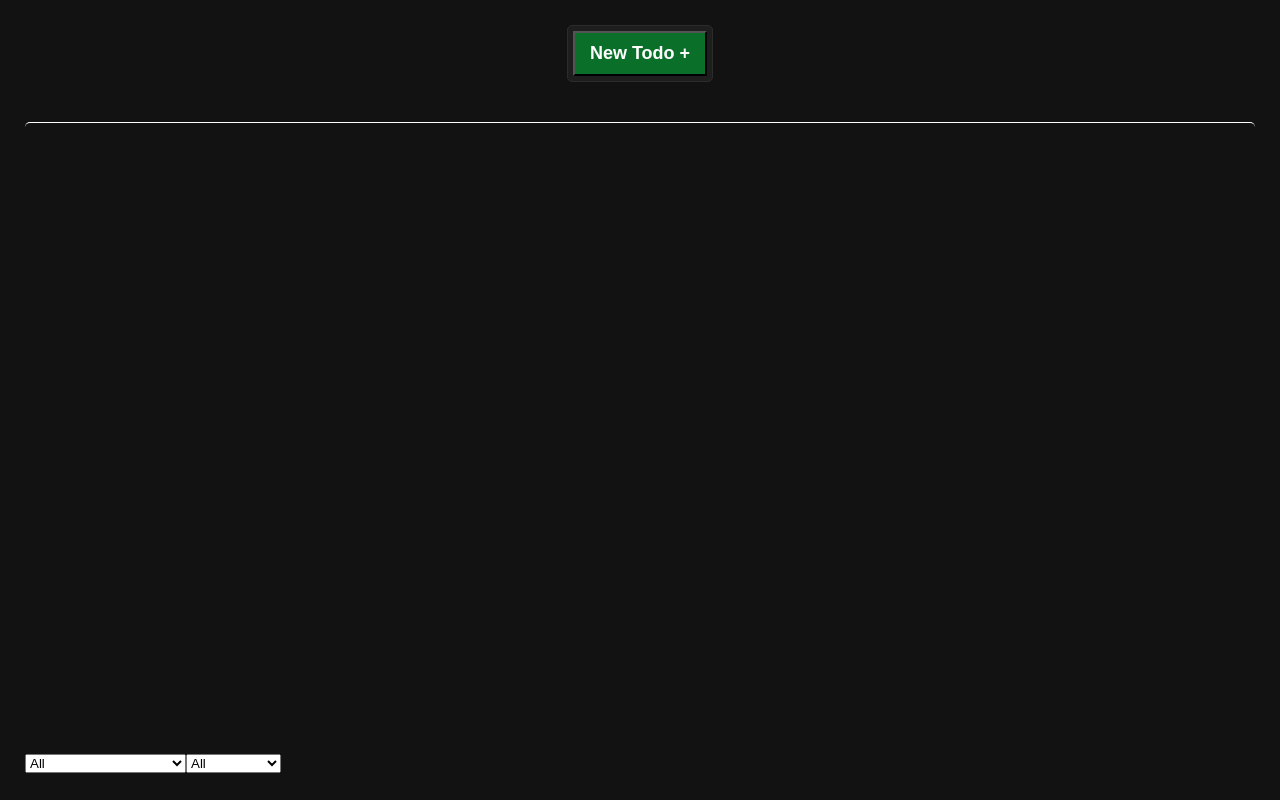
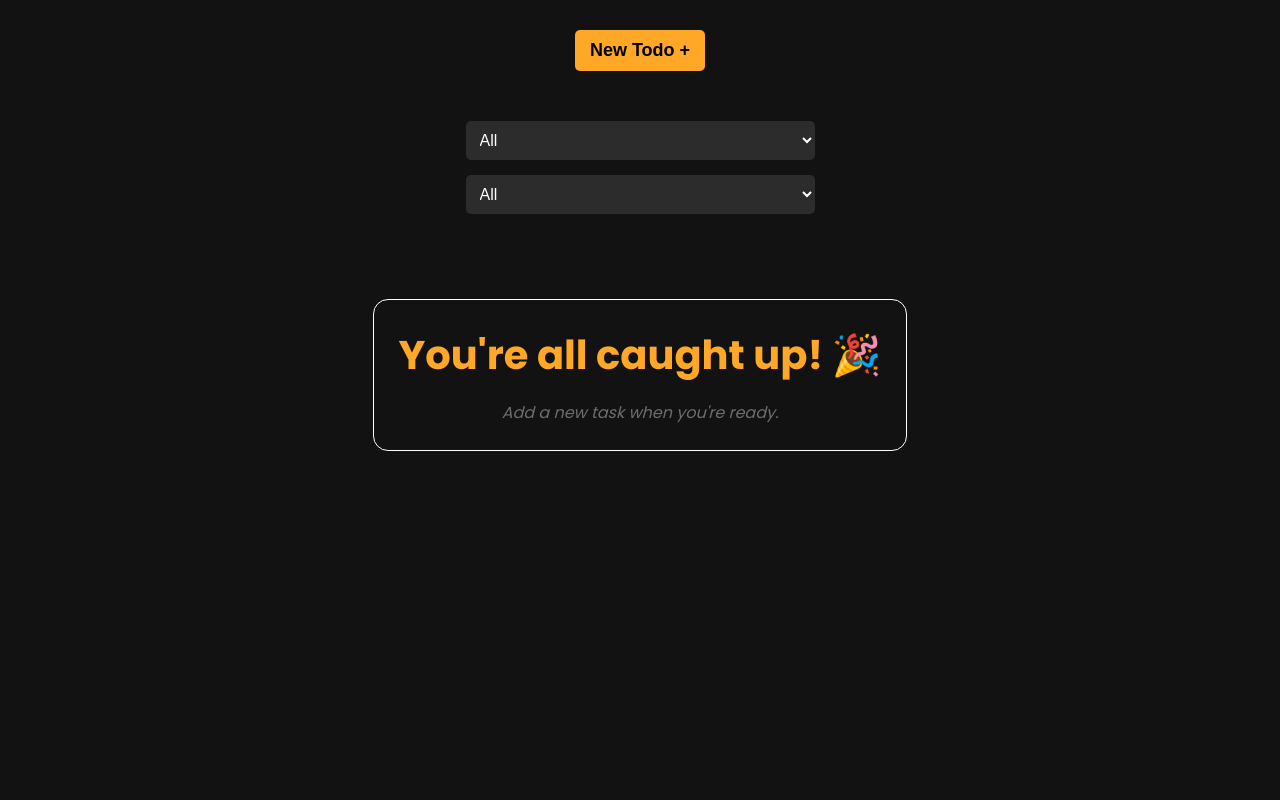
Before and after one commit to ron02dev/react-todo, a React (Vite) app: page / in a window 1280 px wide. Built offline with nearby package versions, Linux system fonts and the light colour scheme.

Commit message:
todo app functionality done!!

```diff
--- a/src/App.jsx
+++ b/src/App.jsx
@@ -11,7 +11,7 @@ export const ACTIONS = {
   CLEAR_TODO: "clear-todo",
   LOAD_TODO: "load-save",
   SUBMIT_EDIT: "submit-edit",
-  FILTER_TODO: "filter-todo"
+  FILTER_TODO: "filter-todo",
 };
 
 export const todoUrgency = [
@@ -83,53 +83,53 @@ function reducer(todos, action) {
 
 export const globalDispatch = createContext(null);
 function App() {
-  // THE PROBLEM IS WHEN ITS ONLY ONE ITEM IT CAN BE DELETED
+
   const [todos, dispatch] = useReducer(reducer, []);
-  const [filterTodo,setFilterTodo] = useState()
+  const [filterTodo, setFilterTodo] = useState();
 
-//   useEffect(()=>{
+    useEffect(()=>{
 
-//     if(todos.length){
-//       localStorage.clear()
-//     localStorage.setItem('todos',JSON.stringify(todos))
-//    console.log(JSON.parse(localStorage.getItem('todos')))
-//     }
+      if(todos.length){
+        localStorage.clear()
+      localStorage.setItem('todos',JSON.stringify(todos))
+     console.log(JSON.parse(localStorage.getItem('todos')))
+      }
 
-//   },[todos])
+    },[todos])
 
-//   useEffect(()=>{
+    useEffect(()=>{
 
-//     const getLocalTodo = JSON.parse(localStorage.getItem('todos')) || null
+      const getLocalTodo = JSON.parse(localStorage.getItem('todos')) || null
 
-//     if(getLocalTodo){
-//       const newTodos = getLocalTodo.map((item)=>{
-//           return item
-//     })
-//     console.log(newTodos)
-//      newTodos && dispatch({ type: ACTIONS.LOAD_TODO, payload: getLocalTodo });
-//     console.log(getLocalTodo)
-//     }
-// console.log(todos);
-//   },[])
+      if(getLocalTodo){
+        const newTodos = getLocalTodo.map((item)=>{
+            return item
+      })
+      console.log(newTodos)
+       newTodos && dispatch({ type: ACTIONS.LOAD_TODO, payload: getLocalTodo });
+      console.log(getLocalTodo)
+      }
+  console.log(todos);
+    },[])
 
-  function handleFilter(todoPriority,todoCategory){
+  function handleFilter(todoPriority, todoCategory) {
+    const filter = [todoPriority, todoCategory];
 
-      const filter = [
-      todoPriority,todoCategory
-    ]
+    console.log("🚀 ~ handleFilter ~ filter:", filter);
 
-    console.log("🚀 ~ handleFilter ~ filter:", filter)
-
-       setFilterTodo(filter)
+    setFilterTodo(filter);
   }
-
 
   return (
     <>
       <globalDispatch.Provider value={dispatch}>
-        <InputBar todos={todos} />
-        <TodosList filterTodo={filterTodo}  todos={todos} />
-        <FilterBar  handleFilter={handleFilter} />
+
+          <InputBar todos={todos} />
+
+        <main className="main__todo-list">
+                   <FilterBar handleFilter={handleFilter} />
+                   <TodosList filterTodo={filterTodo} todos={todos} />
+        </main>
       </globalDispatch.Provider>
     </>
   );
--- a/src/Components/FilterBar.jsx
+++ b/src/Components/FilterBar.jsx
@@ -1,6 +1,4 @@
-import { ACTIONS, todoCategory, todoUrgency } from "../App";
-import { useState, useContext, useRef, useEffect} from "react";
-import { globalDispatch } from "../App";
+import { todoCategory, todoUrgency } from "../App";
 import {useForm} from "react-hook-form"
 function FilterBar({handleFilter}) {
 
--- a/src/Components/Styles/Components.scss
+++ b/src/Components/Styles/Components.scss
@@ -34,9 +34,9 @@ h6 {
   font-size: $font-size-xs;
 }
 
-$color-primary: #abbfd1;        // Soft Gray (formerly dark gray/blue)
-$color-secondary: #f48fb1;     // Soft Pink (formerly strong pink/red)
-$color-accent: #0A7029;
+$color-primary: #abbfd1; // Soft Gray (formerly dark gray/blue)
+$color-secondary: #f48fb1; // Soft Pink (formerly strong pink/red)
+$color-accent: #0a7029;
 
 // Backgrounds & Surfaces
 $color-bg: #121212; // True dark background
@@ -56,32 +56,41 @@ $color-warning: #ffa726;
 $color-error: #ef5350;
 
 .input-bar-container {
+
   padding: 5px;
-  background-color: $color-surface;
-  border: 1px solid $color-border;
+
   border-radius: 5px;
 
-
-
-  .todo__create-btn{
+  .todo__create-btn {
     font-size: $font-size-lg;
     font-weight: $font-weight-bold;
+    border: none;
+    border-radius: 5px;
+    background-color: $color-warning;
   }
 
-
+  .form__submit-btn {
+    border-radius: 5rem;
+    background-color: $color-warning;
+    color: $color-text-primary;
+  }
 
   .todo__create-btn,
   .form__submit-btn {
     padding: 10px 15px;
-    background-color: $color-accent;
-    color: $color-text-primary;
+
+
+    border: none;
   }
 
   .todo__form {
+     max-width: 90vw;
     display: flex;
     flex-direction: column;
     gap: 15px;
     padding: 15px;
+    background-color: $color-surface;
+    border: 1px solid $color-border;
   }
 
   .todo__input {
@@ -118,85 +127,79 @@ $color-error: #ef5350;
 }
 
 main {
-
   height: 100%;
   flex: 2;
-
 }
 
 // *{
 //   border: 1px solid white;
 // }
 
-
-
 // ============================================= TODO LIST
-
-
 
 // UL
 .todo__list-container {
+
   padding: 5rem;
   margin: 0;
   display: flex;
   flex-direction: row-reverse;
   justify-content: center;
   flex-wrap: wrap-reverse;
-  gap: 15px;
+  gap: 55px;
   border-radius: 5px;
-  min-width: 10px;
-  border-top: 1px solid white;
-
-
 
 
   // ON DISPLAY DIV
   .todo__item {
+    min-width: 250px;
     border: 1px solid $color-border;
     padding: 15px;
     display: flex;
     flex-direction: column;
     background-color: $color-surface;
+    border-radius: 15px;
+
+    gap: 10px;
+  }
+
+  // DIV CONTAINER
+  .todo__header-container {
+   display: flex;
+    flex-direction: row;
+    flex-wrap: wrap;
+   justify-content: space-between;
+   gap: 15px;
+   padding: 10px;
    border-radius: 5px;
-  padding: 15px;
-  gap: 10px;
+  border: 1px solid $color-warning;
+
+
+// P
 
 
   }
 
-  .todo__header-container{
-    padding: 0px 10px;
+//  SECTION
+    .todo__controls-container{
       display: flex;
       flex-wrap: wrap;
-    border: 3px solid $color-border;
-    border-radius: 5px;
       justify-content: space-between;
+      align-content: center;
+      width: inherit;
+      gap: 5px;
 
-
-    .todo__title{
-      justify-self: center;
-      align-self: center;
-      color: $color-text-primary;
-      font-size: $font-size-xl;
-      cursor: pointer;
-      overflow: auto;
       }
 
-     .complete{
-      text-decoration: line-through;
-      color: $color-accent;
-    }
-
-    .todo__edit-btn{
+    .todo__edit-btn {
       padding: 3px 15px;
-    background-color: $color-accent;
+      background-color: $color-warning;
       color: $color-text-primary;
       border: none;
       border-radius: 5px;
     }
 
-
-    .todo__delete-btn{
+    .todo__delete-btn {
       padding: 3px 15px;
       background-color: $color-error;
       color: $color-text-primary;
@@ -204,22 +207,25 @@ main {
       border-radius: 5px;
     }
 
+
+    .todo__title {
+      justify-self: center;
+      align-self: center;
+      color: $color-text-primary;
+      font-size: 2vh;
+      cursor: pointer;
+      overflow: auto;
+      font-weight: bold;
+
+
     }
 
-
-
-
-  .todo__controls-container{
-    display: flex;
-    flex-direction: column;
-    padding: 10px;
-    gap: 5px;
+    .complete {
+      text-decoration: line-through;
+      color: $color-warning;
     }
-
-
   // INPUT
-  .todo__input-text-input{
-
+  .todo__input-text-input {
     border-radius: 5px;
     padding: 10px;
     font-size: 1.5rem;
@@ -229,18 +235,16 @@ main {
     width: inherit;
   }
 
+  // section
+  .todo__type-container {
+    display: flex;
+    flex-direction: row;
+
+    gap: 15px;
 
 
-  // section
-  .todo__type-container{
-    display: flex;
-    flex-direction: row;
-    flex-wrap: wrap;
-    justify-content: center;
-    gap: 15px;
-   padding: 5px;
+    li {
 
-    li{
       border-radius: 5px;
       padding: 5px 10px;
       font-size: $font-size-sm;
@@ -248,38 +252,33 @@ main {
     }
   }
 
-
-    .todo__priority{
-     background-color: $color-success;
+  .todo__priority {
+    background-color: $color-warning;
   }
 
-    .todo__category{
-      background-color: $color-success;
+  .todo__category {
+   background-color: $color-warning;
   }
 
-    .todo__type-label{
+  .todo__type-label {
     color: $color-text-primary;
   }
 
   // MISCELLANEOUS
-    li{
+  li {
     padding: 0;
     margin: 0;
     list-style: none;
   }
 }
 
-.hide  {
+.hide {
   display: none;
 }
 
-
-
-
 // -------------------------------- EDIT
 
-
-.todo__form-edit{
+.todo__form-edit {
   padding: 15px;
   background-color: $color-surface;
   border: 1px solid $color-border;
@@ -288,17 +287,13 @@ main {
   flex-direction: column;
   gap: 10px;
 
-
-
   .form__submit-btn {
     padding: 10px 25px;
-    background-color: $color-accent;
+    background-color: $color-warning;
     color: $color-text-primary;
     border: none;
     border-radius: 5px;
   }
-
-
 
   .todo__edit-input {
     padding: 5px;
@@ -323,9 +318,28 @@ main {
         border: none;
         font-size: $font-size-base;
       }
-
+    }
   }
 }
 
 
+.todo__message-container{
+  align-self: center;
+  justify-self: center;
+  display: flex;
+  flex-direction: column;
+  color: $color-text-primary;
+  text-align: center;
+  border: 1px solid white;
+  border-radius: 15px;
+  padding: 25px;
+  gap: 15px;
+
+  h1{
+    color: $color-warning;
+    font-size: 5vh;
   }
+  p{
+    color: $color-text-disabled;
+  }
+}
--- a/src/Components/TodosList.jsx
+++ b/src/Components/TodosList.jsx
@@ -7,7 +7,6 @@ import { globalDispatch } from "../App";
 function TodosList({ todos, filterTodo }) {
   const dispatch = useContext(globalDispatch);
   const [displayTodo, setDisplayTodo] = useState([]);
-
 
   const handleEditTodo = (selected_id) => {
     dispatch({ type: ACTIONS.EDIT_TODO, payload: { id: selected_id } });
@@ -21,15 +20,12 @@ function TodosList({ todos, filterTodo }) {
     dispatch({ type: ACTIONS.TOGGLE_AS_DONE, payload: { id: selected_id } });
   };
 
-
-
   useEffect(() => {
     if (filterTodo) {
       const priority_type = filterTodo[0];
       const category_type = filterTodo[1];
 
-      if (priority_type !== 'all' && category_type === 'all' ) {
-
+      if (priority_type !== "all" && category_type === "all") {
         const filteredTodo = todos.filter((item) => {
           if (item.todoPriority === priority_type) {
             return item;
@@ -37,57 +33,95 @@ function TodosList({ todos, filterTodo }) {
         });
         console.log("TODOLIST - FILTERED RESULTS", filteredTodo);
 
-        setDisplayTodo(filteredTodo)
-      } else if (category_type !== 'all' && priority_type === 'all') {
-
+        setDisplayTodo(filteredTodo);
+      } else if (category_type !== "all" && priority_type === "all") {
         const filteredTodo = todos.filter((item) => {
           if (item.todoCategory === category_type) {
             return item;
           }
         });
         console.log("TODOLIST - FILTERED RESULTS", filteredTodo);
-        setDisplayTodo(filteredTodo)
-      }else if(priority_type !== 'all' && category_type !== 'all' ){
+        setDisplayTodo(filteredTodo);
+      } else if (priority_type !== "all" && category_type !== "all") {
         const filteredTodo = todos.filter((item) => {
-          if (item.todoPriority === priority_type && item.todoCategory === category_type) {
+          if (
+            item.todoPriority === priority_type &&
+            item.todoCategory === category_type
+          ) {
             return item;
           }
         });
         console.log("TODOLIST - FILTERED RESULTS", filteredTodo);
-        setDisplayTodo(filteredTodo)
-      }else if(priority_type == 'all' && category_type == 'all' ){
+        setDisplayTodo(filteredTodo);
+      } else if (priority_type == "all" && category_type == "all") {
         const filteredTodo = todos.filter((item) => {
           return item;
-
         });
         console.log("TODOLIST - FILTERED RESULTS", filteredTodo);
-        setDisplayTodo(filteredTodo)
-      }else{
-        console.log("somethings wornf")
+        setDisplayTodo(filteredTodo);
+      } else {
+        console.log("somethings wornf");
       }
-
-
     }
   }, [filterTodo]);
 
-
-
-  useEffect(()=>{
-      setDisplayTodo(todos)
-  },[todos])
-
-
+  useEffect(() => {
+    setDisplayTodo(todos);
+  }, [todos]);
 
   return (
-    <main className="">
     <ul className="todo__list-container">
+      {displayTodo.length ? <TodoItem handleToggleAsDoneTodo={handleToggleAsDoneTodo} handleDeleteTodo={handleDeleteTodo} handleEditTodo={handleEditTodo} displayTodo={displayTodo} /> : <TodoMessage/>
 
+        }
+    </ul>
+  );
+}
 
-          { displayTodo && displayTodo.map((object, id) => {
+function TodoMessage(){
+
+  return(
+      <>
+      <div className="todo__message-container">
+      <h1 className="todo__h1-message">You're all caught up! 🎉</h1>
+      <p className="todo__h1-message"><em>Add a new task when you're ready.</em></p>
+      </div>
+
+      </>
+  )
+}
+
+function TodoItem({displayTodo,handleEditTodo,handleDeleteTodo,handleToggleAsDoneTodo}){
+
+  return( <>
+      {displayTodo.map((object, id) => {
           return (
-                    <li key={id}>
+            <li
+
+              key={id}
+            >
               {object.isEditActive == false && (
                 <div className="todo__item">
+                  <section className="todo__controls-container">
+                    <button
+                      className="todo__edit-btn"
+                      onClick={() => {
+                        handleEditTodo(object.id);
+                      }}
+                    >
+                      Edit
+                    </button>
+
+                    <button
+                      className="todo__delete-btn"
+                      onClick={() => {
+                        handleDeleteTodo(object.id);
+                      }}
+                    >
+                      Delete
+                    </button>
+                  </section>
+
                   <div className="todo__header-container">
                     <p
                       onClick={() => {
@@ -99,24 +133,6 @@ function TodosList({ todos, filterTodo }) {
                     >
                       {object.todoTitle}
                     </p>
-                            <section className="todo__controls-container">
-                              <button
-                                className="todo__edit-btn"
-                                onClick={() => {
-                                  handleEditTodo(object.id);
-                                }}
-                              >
-                                Edit
-                              </button>
-                              <button
-                                className="todo__delete-btn"
-                                onClick={() => {
-                                  handleDeleteTodo(object.id);
-                                }}
-                              >
-                                Delete
-                              </button>
-                            </section>
                   </div>
                   <ul className="todo__type-container">
                     {todoUrgency.map((item, id) => {
@@ -144,87 +160,17 @@ function TodosList({ todos, filterTodo }) {
               {object.isEditActive == true && <EditForm object={object} />}
             </li>
           );
-                })
-
+        })}
+  </>)
 
 }
 
-
-
-        {/* {  todos.map((object, id) => {
-                  return (
-                    <li key={id}>
-                      {object.isEditActive == false && (
-                        <div className="todo__item">
-                          <div className="todo__header-container">
-                            <p
-                              onClick={() => {
-                                handleToggleAsDoneTodo(object.id);
-                              }}
-                              className={`todo__title ${
-                                object.isComplete == true && "complete"
-                              }`}
-                            >
-                              {object.todoTitle}
-                            </p>
-                            <section className="todo__controls-container">
-                              <button
-                                className="todo__edit-btn"
-                                onClick={() => {
-                                  handleEditTodo(object.id);
-                                }}
-                              >
-                                Edit
-                              </button>
-                              <button
-                                className="todo__delete-btn"
-                                onClick={() => {
-                                  handleDeleteTodo(object.id);
-                                }}
-                              >
-                                Delete
-                              </button>
-                            </section>
-                          </div>
-                          <ul className="todo__type-container">
-                            {todoUrgency.map((item, id) => {
-                              return item.value === object.todoPriority ? (
-                                <li key={id} className="todo__priority">
-                                  Priority: {item.label}
-                                </li>
-                              ) : (
-                                ""
-                              );
-                            })}
-                            {todoCategory.map((item, id) => {
-                              return item.value === object.todoCategory ? (
-                                <li key={id} className="todo__category">
-                                  Category: {item.label}
-                                </li>
-                              ) : (
-                                ""
-                              );
-                            })}
-                          </ul>
-                        </div>
-                      )}
-
-                      {object.isEditActive == true && <EditForm object={object} />}
-                    </li>
-                  );
-                })} */}
-      </ul>
-    </main>
-  );
-}
 
 function EditForm({ object }) {
   const dispatch = useContext(globalDispatch);
   const { register, handleSubmit } = useForm({
     mode: "all",
   });
-
-  //  localStorage.clear()
 
   function onSubmit(data) {
     const id = Number(data.id);
--- a/src/Styles/App.scss
+++ b/src/Styles/App.scss
@@ -66,7 +66,6 @@ body {
 }
 
 * {
-
   box-sizing: border-box;
   padding: 0;
   margin: 0;
@@ -88,3 +87,34 @@ body {
     align-self: center;
   }
 }
+
+
+
+main {
+  // FILTER SELECT CONTAINER
+  .todo__form-filter {
+
+    padding: 5px;
+    display: flex;
+     max-width: 100%;
+    flex-wrap: wrap;
+    justify-content: center;
+    align-content: center;
+    justify-self: center;
+    align-self: end;
+    gap: 15px;
+
+  }
+
+     select {
+        width: 100%;
+        padding: 10px;
+        background-color: $color-border;
+        color: $color-text-primary;
+        outline: none;
+        border: none;
+        font-size: $font-size-base;
+        border-radius: 5px;
+
+      }
+}
```
Also changed, not shown: src/assets/trash_icon.svg (added). Lines whose indentation alone changed are shown as unchanged.
